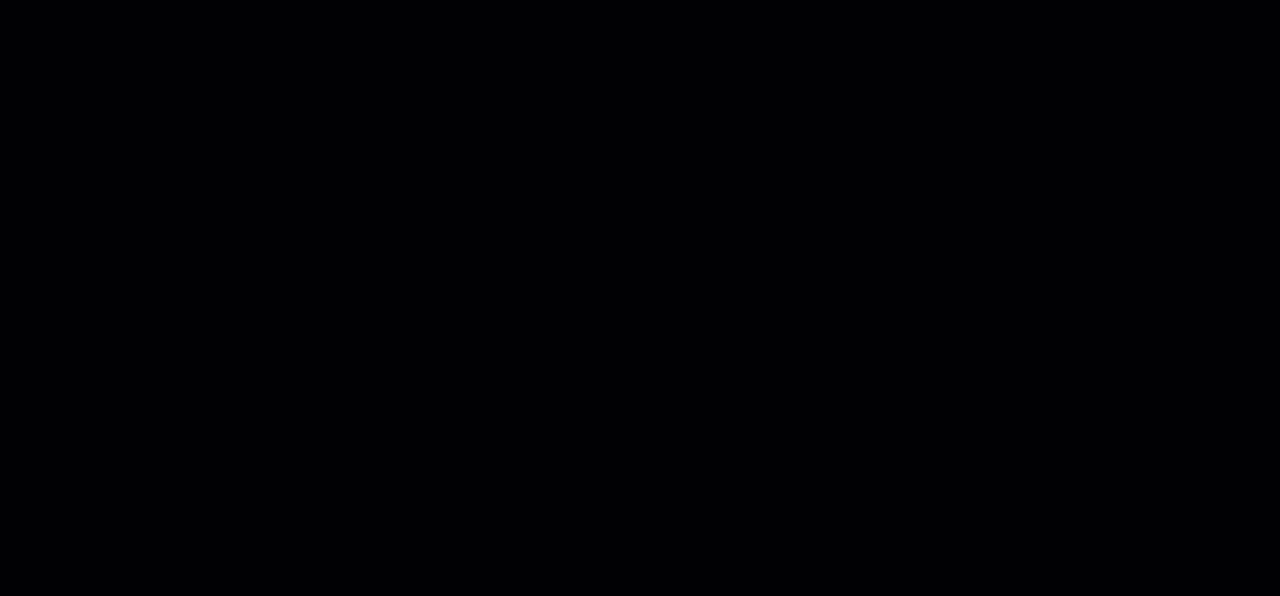
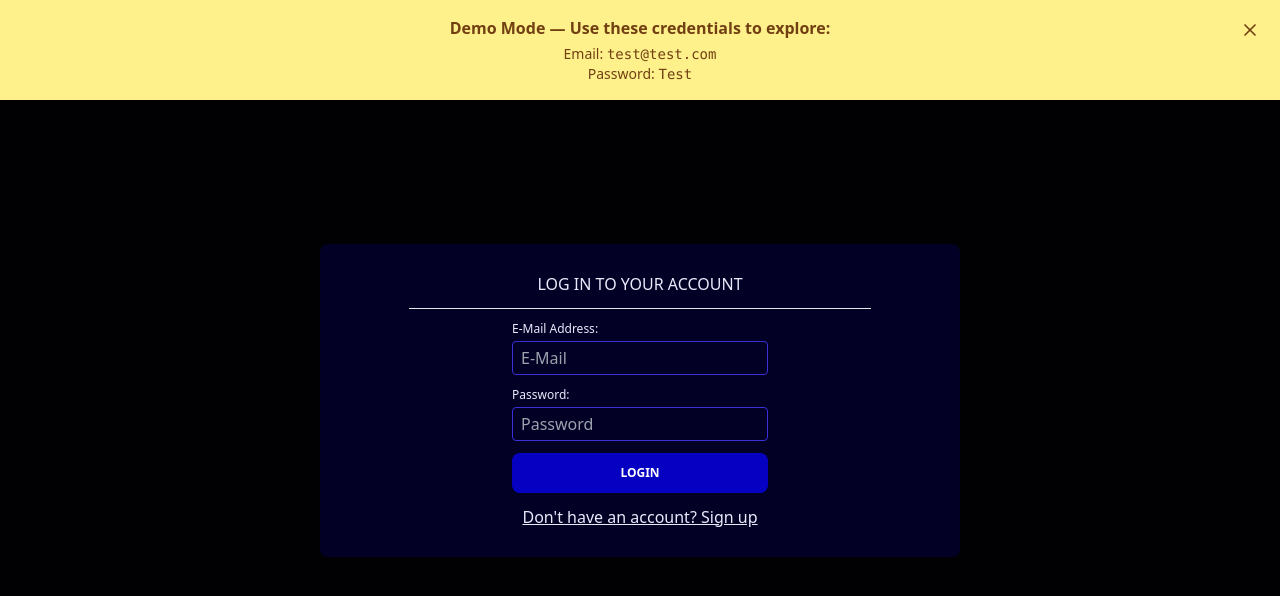
Before and after one commit to Marten221/fileshare-react, a React (Create React App) app: page /login/demo in a window 1280 px wide. Before the commit this address had no page. Shown: the top 596 px of the page. Built offline with nearby package versions, Linux system fonts and the light colour scheme.

Commit message:
Demo (#2)
* Add demo login route with a banner with test credentials.

* Add .htaccess

```diff
--- a/package.json
+++ b/package.json
@@ -5,10 +5,10 @@
   "dependencies": {
     "@fontsource/montserrat": "^5.1.1",
     "@tanstack/react-query": "^5.65.1",
-    "axios": "^1.7.9",
+    "axios": "^1.13.1",
     "cra-template": "1.2.0",
     "form-data": "^4.0.1",
-    "fs": "^0.0.1-security",
+    "lucide-react": "^0.552.0",
     "react": "^19.0.0",
     "react-dom": "^19.0.0",
     "react-icons": "^5.4.0",
--- a/src/App.js
+++ b/src/App.js
@@ -7,22 +7,21 @@ import IndexPage from "./pages/Index";
 import FilesPage from "./pages/FilesPage";
 import UploadPage from "./pages/UploadPage";
 import ViewFilePage from "./pages/ViewFilePage";
+import DemoWrapper from "./pages/DemoWrapper";
 
 function App() {
     return (
-        <>
-            <Router>
-                <Routes>
-                    <Route path="/" element={<IndexPage/>}></Route>
-                    <Route path="/login" element={<LoginPage/>}></Route>
-                    <Route path="/register" element={<RegisterPage/>}></Route>
-                    <Route path="/files" element={<FilesPage/>}></Route>
-                    {/*TODO: add protection to route */}
-                    <Route path="/upload" element={<UploadPage/>}></Route>
-                    <Route path="/file/:fileId" element={<ViewFilePage/>}></Route>
-                </Routes>
-            </Router>
-        </>
+        <Router>
+            <Routes>
+                <Route path="/" element={<IndexPage/>}/>
+                <Route path="/login" element={<LoginPage/>}/>
+                <Route path="/login/demo" element={<DemoWrapper/>}/>
+                <Route path="/register" element={<RegisterPage/>}/>
+                <Route path="/files" element={<FilesPage/>}/>
+                <Route path="/upload" element={<UploadPage/>}/>
+                <Route path="/file/:fileId" element={<ViewFilePage/>}/>
+            </Routes>
+        </Router>
     );
 }
 
--- /dev/null
+++ b/src/components/Buttons/CloseButton.jsx
@@ -0,0 +1,16 @@
+import React from "react";
+import {X} from "lucide-react";
+
+const CloseButton = ({onClick}) => {
+
+    return (
+        <button
+            onClick={onClick}
+            className="absolute right-4 top-4 p-1 rounded hover:bg-yellow-300 transition"
+        >
+            <X size={20}/>
+        </button>
+    )
+};
+
+export default CloseButton;
--- /dev/null
+++ b/src/pages/DemoWrapper.jsx
@@ -0,0 +1,30 @@
+import React, {useState} from "react";
+import LoginPage from "./LoginPage";
+import CloseButton from "../components/Buttons/CloseButton";
+
+const DemoWrapper = () => {
+    const [showBanner, setShowBanner] = useState(true);
+
+
+    return (
+        <div className="relative">
+            {showBanner && (
+                <div className="fixed top-0 w-full bg-yellow-200 text-yellow-900 px-6 py-4 flex justify-between items-center">
+                    <div className="text-center w-full font-semibold">
+                        Demo Mode — Use these credentials to explore:
+                        <div className="mt-1 text-sm font-normal">
+                            Email: <span className="font-mono">test@test.com</span>
+                            <br/>
+                            Password: <span className="font-mono">Test</span>
+                        </div>
+                    </div>
+                    <CloseButton onClick={() => setShowBanner(false)} />
+                </div>
+            )}
+
+            <LoginPage />
+        </div>
+    );
+};
+
+export default DemoWrapper;
--- a/src/pages/FilesPage.jsx
+++ b/src/pages/FilesPage.jsx
@@ -35,16 +35,18 @@ const FilesPage = () => {
         queryFn: getLoginStatus,
         retryOnMount: false,
     })
+
+    const { data } = useQuery({
+        queryKey: ['files', keyword, sorting, owner, extension, size, page],
+        queryFn: () => fetchFiles(keyword, sorting, owner, extension, size, page - 1)
+    });
+
+
     useEffect(() => {
         if (sessionDataFetched && sessionStatusData) {
             setLoggedIn(sessionStatusData.loggedIn);
         }
     }, [sessionStatusData, sessionDataFetched]);
-
-    const { data } = useQuery({
-        queryKey: ['files', keyword, sorting, owner, extension, size, page],
-        queryFn: () => fetchFiles(keyword, sorting, owner, extension, size, page - 1)
-    });
 
     useEffect(() => {
         if (data) {
@@ -97,7 +99,6 @@ const FilesPage = () => {
                         ref={burgerButtonRef}
                         onClick={() => setShowDropdowns(!showDropdowns)}><RxHamburgerMenu/>
                     </button>
-                    {/* TODO: move burger menu to a separate component.*/}
                 </div>
 
                 <div className={`z-40 absolute top-full flex flex-col gap-2 left-1/2 -translate-x-1/2
```
Also changed, not shown: 2 other files (tests, documents, lock files or other folders).
